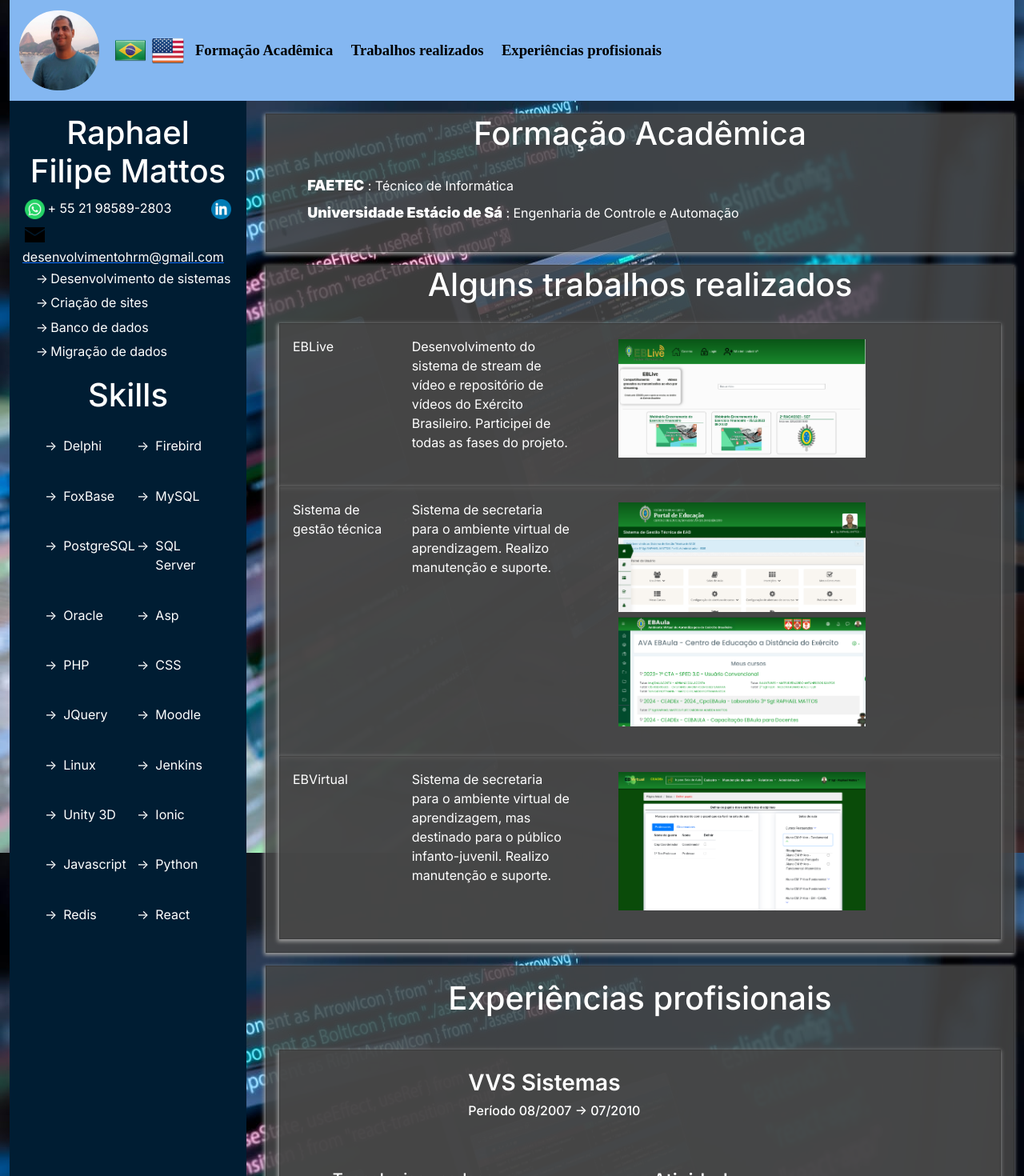
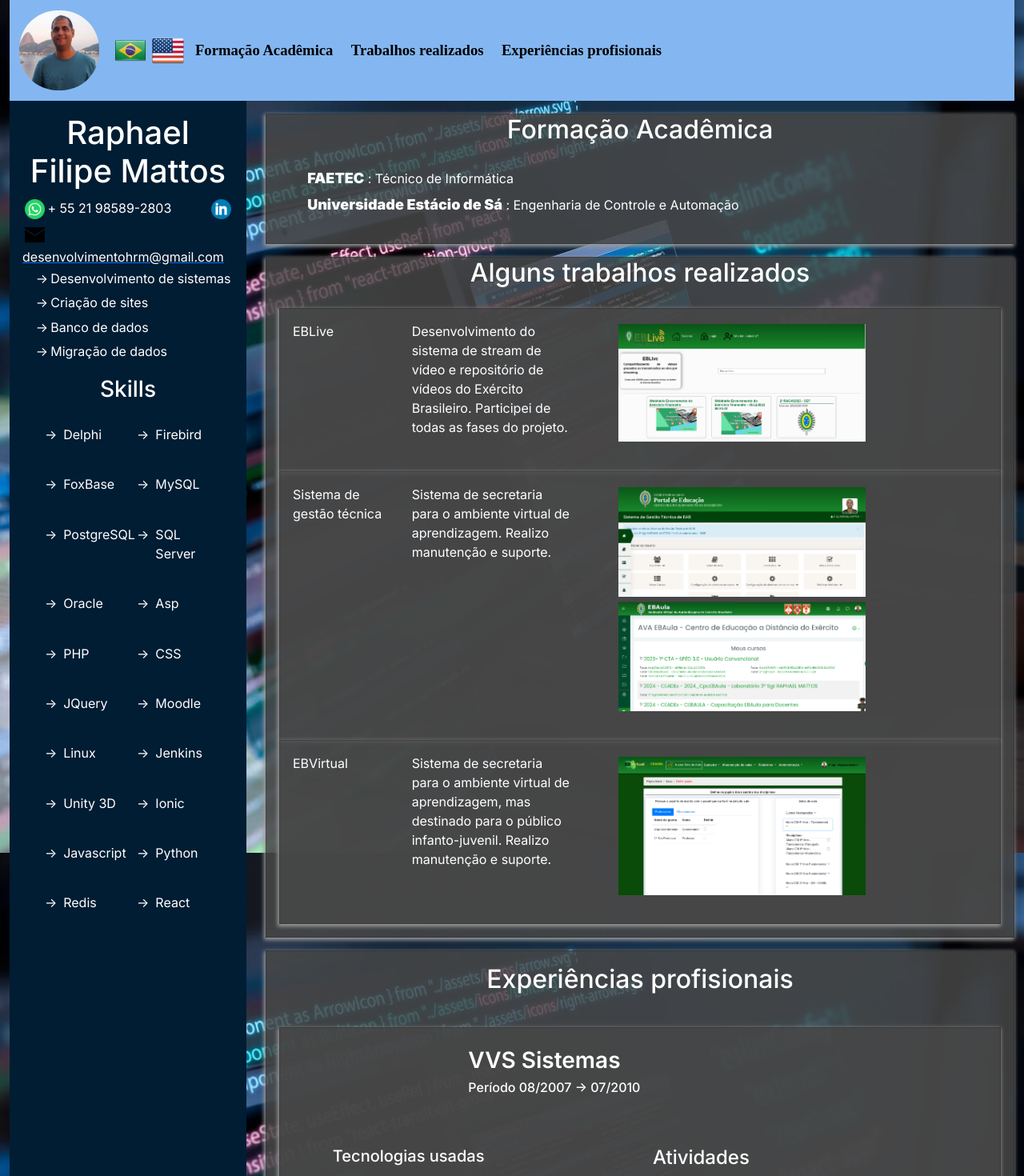
Before and after one commit to raphaelfilipemattos/portfolio, a Next.js app: page /experiencias in a window 1280 px wide. Shown: the top 1470 px of the page at 80% size. Built offline with nearby package versions, Linux system fonts and the light colour scheme.

Commit message:
Ajustes de SEO

```diff
--- a/src/app/globals.css
+++ b/src/app/globals.css
@@ -20,7 +20,7 @@ body{
   box-shadow: -1px 2px 5px 1px #9b9b9b;
 }
 
-.card-body,h1 {
+.card-body, h1,h2, h3 {
   color: #ffffff!important;
 
 }
--- a/src/app/layout.js
+++ b/src/app/layout.js
@@ -19,7 +19,7 @@ export default function RootLayout({ children }) {
   return (
     <html lang="en">
       <head>
-        <title>Raphael Mattos | Dev</title>
+        <title>Raphael Mattos | Software solutions</title>
         <meta name="description" content="Software solutions for your company. I make websites and/or software to make your life easier." />
         <meta name="googlebot" content="all" />
         <meta name="robots" content="all"/>
--- a/src/componentes/experiencias/Experiencas.js
+++ b/src/componentes/experiencias/Experiencas.js
@@ -27,7 +27,7 @@ export default function Experiencias(){
         <Secao>
             <div className={style.experiencias+" card"} id="experiencias">
                 <div className="row m-auto p-3">
-                    <h1>{textos[idioma].titulo}</h1>
+                    <h2>{textos[idioma].titulo}</h2>
                 </div>
                 <div className="card-body d-flex  flex-column flex-wrap  align-content-center">
                     {experienias.map((experieniaItem, key) => {
--- a/src/componentes/formacao/Formacao.js
+++ b/src/componentes/formacao/Formacao.js
@@ -16,7 +16,7 @@ export default function Formacao(){
         <Secao>
             <div className="card" id="formacao">
                 <div className="row m-auto">
-                    <h1>{titulo[idioma]}</h1>
+                    <h2>{titulo[idioma]}</h2>
                 </div>
                 <div className="card-body">
                     <ul className={style.lista}>
--- a/src/componentes/hero/hero.module.css
+++ b/src/componentes/hero/hero.module.css
@@ -25,7 +25,7 @@
     margin: 0.2em;
 }
 
-.hero h1{
+.hero h1, .hero h3{
     text-align: center;
 }
 
--- a/src/componentes/skills/Skills.js
+++ b/src/componentes/skills/Skills.js
@@ -20,7 +20,7 @@ export default function Skills(){
 
     return (
         <div>
-            <h1>Skills</h1>
+            <h3>Skills</h3>
 
                 <ul className={style.lista_skills}>
                     {tecnologias.map((tecnologia, index) => {
--- a/src/componentes/trabalhos/Trabalhos.js
+++ b/src/componentes/trabalhos/Trabalhos.js
@@ -19,7 +19,7 @@ export default function Trabalhos(){
         <Secao>
             <div className={style.trabalho+ " card"} id="trabalhos">
                 <div className="row text-center">
-                    <h1>{titulo[idioma]}</h1>
+                    <h2>{titulo[idioma]}</h2>
                 </div>
                 <div className="card-body">
                     {jobs.map((job, index) => {
```
Also changed, not shown: public/robots.txt (added), 1 other file (tests, documents, lock files or other folders).
